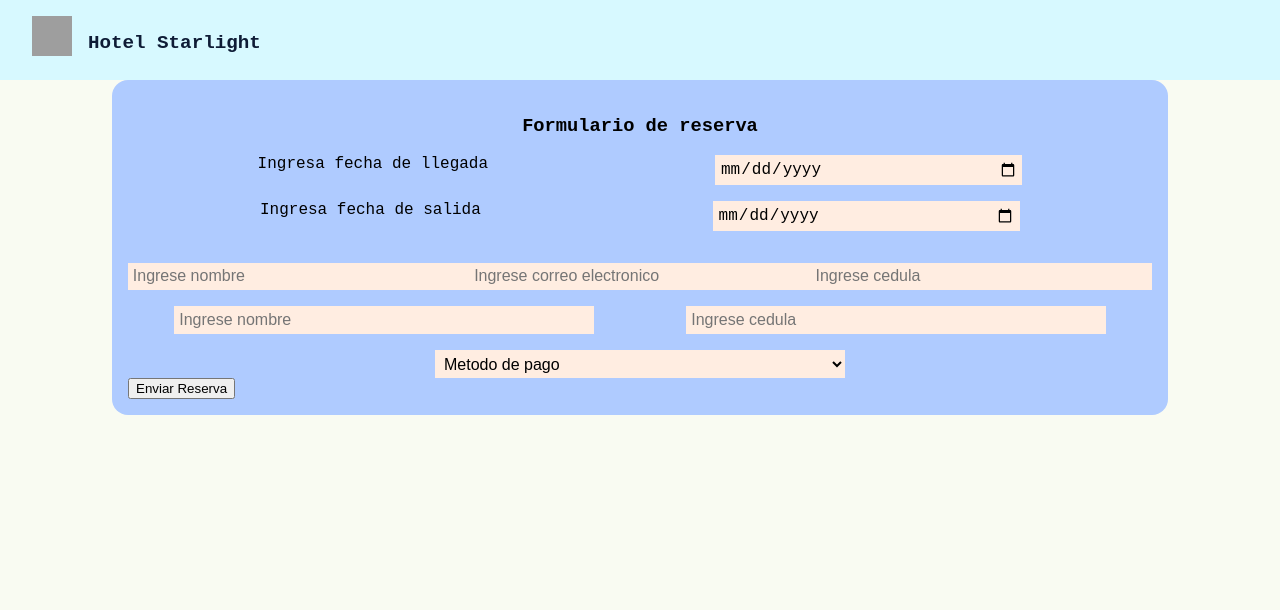
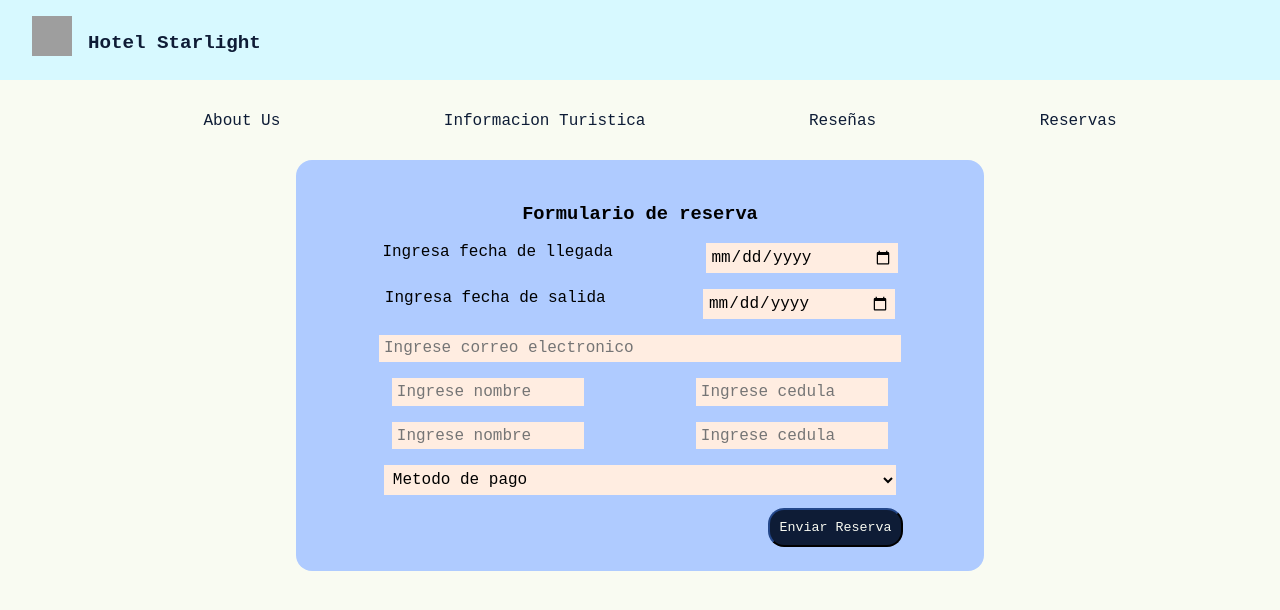
Before and after one commit to GenesisUVM/Startlight, a React (Vite) app in the folder startlight_hotel/: page / in a window 1280 px wide. Shown: the top 610 px of the page. Built offline with nearby package versions, Linux system fonts and the light colour scheme; grey boxes are pictures that could not be loaded.

Commit message:
Cambios en formulario

```diff
--- a/startlight_hotel/src/componentes/FormReserva.css
+++ b/startlight_hotel/src/componentes/FormReserva.css
@@ -4,11 +4,13 @@ display: flex;
 justify-content: center;
 }
 .formReserva{
-    width: 80%;
+    width: 50%;
     border-radius: 1rem;
     background: #AFCBFF;
-    padding: 1rem;
+    padding: 1.5rem;
     position: relative;
+    font-family: 'Courier New', Courier, monospace;
+    top: 5rem;
 }
 
 .tituloForm{
@@ -29,20 +31,51 @@ justify-content: center;
     padding: 0.3rem;
     background: #FFEDE1;
     border-style: none;
+    font-family: 'Courier New', Courier, monospace;
 }
 
-.inputs{
+.inputCorreo{
     display: flex;
-    width: 40%;
+    width: 80%;
     margin: auto;
     font-size: 1rem;
     padding: 0.3rem;
     background: #FFEDE1;
     border-style: none;
     margin-top: 1rem;
+    font-family: 'Courier New', Courier, monospace;
+}
+
+.inputs{
+    display: flex;
+    width: 30%;
+    margin: auto;
+    font-size: 1rem;
+    padding: 0.3rem;
+    background: #FFEDE1;
+    border-style: none;
+    margin-top: 1rem;
+    font-family: 'Courier New', Courier, monospace;
 }
 
 .labelPersona{
     display: flex;
     justify-content: center;
+    margin: auto;
+    width: 95%;
 }
+.formReserva select{
+    width: 80%;
+}
+
+.botonEnviar{
+    background: #0E1C36;
+    color: #F9FBF2;
+    border-radius: 1rem;
+    margin-top: 1em;
+    padding: 0.6rem;
+    border-color: #0E1C36;
+    position: relative;
+    left: 70%;
+    font-family: 'Courier New', Courier, monospace;
+}
--- a/startlight_hotel/src/componentes/FormReserva.jsx
+++ b/startlight_hotel/src/componentes/FormReserva.jsx
@@ -8,16 +8,16 @@ function FormReservas(){
                 <h3 className='tituloForm'>Formulario de reserva</h3>
                <label className='labelFecha' > Ingresa fecha de llegada <input type="date" className='fecha' min='28-10-2024' max='28-03-2025'/></label>
                <label className='labelFecha'> Ingresa fecha de salida <input type="date" className='fecha' min='28-10-2024' max='28-03-2025'/></label>
+               <label ><input type="email" placeholder='Ingrese correo electronico' className='inputCorreo' required /></label>
                <label className='labelPersona' >
                 <input type="name" placeholder='Ingrese nombre' className='inputs' required  />
-                <input type="email" placeholder='Ingrese correo electronico' className='inputs' required />
                 <input type="number" placeholder='Ingrese cedula' className='inputs' required />
                </label>
                <label className='labelPersona' >
                 <input type="name" placeholder='Ingrese nombre' className='inputs'  />
                 <input type="number" placeholder='Ingrese cedula' className='inputs'  />
                </label>
-               <select name='select' className='inputs'>
+               <select name='select' className='inputs' >
                 <option disabled selected value >Metodo de pago</option>
                 <option value="1">Tarjeta credito</option>
                 <option value="2">Tarjeta debito</option>
@@ -27,7 +27,7 @@ function FormReservas(){
                 <option value="6">Efectivo</option>
                </select>
 
-               <button>Enviar Reserva</button>
+               <button className='botonEnviar'>Enviar Reserva</button>
             </form>
         </div>
 
```
